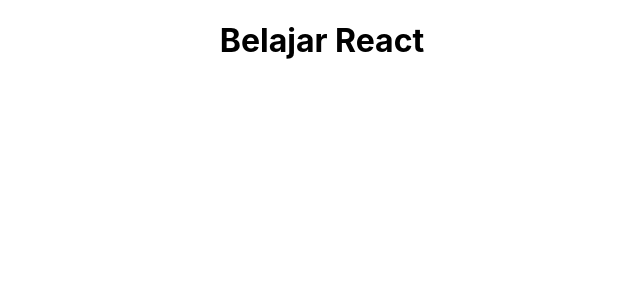
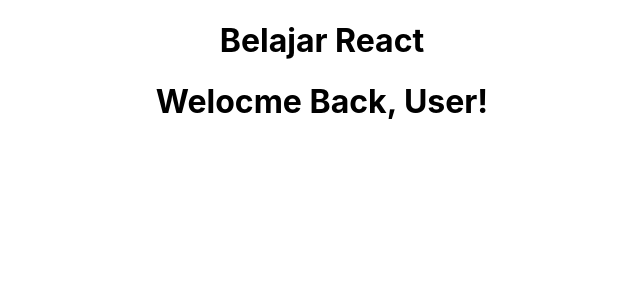
Before and after one commit to PatriciaAnggraeni/belajar-react, a React (Create React App) app in the folder latihan-react/: page / in a window 1280 px wide. Shown: the top 300 px of the page, without its empty margins (318-958 px from the left). Built offline with nearby package versions, Linux system fonts and the light colour scheme.

Commit message:
section 2 - functional components

```diff
--- a/latihan-react/src/App.js
+++ b/latihan-react/src/App.js
@@ -3,12 +3,16 @@
 
 // import file component di sini (file js)
 import { Intro } from './components/Intro';
+import Welcome from './components/Welcome';
 
 function App() {
     return (
         <div className="App">
             {/* panggil fungsi Intro di sini, tag berupa nama fungsi */}
             <Intro/>
+
+            {/* panggil fungsi Welcome di sini, tag berupa nama fungsi */}
+            <Welcome/>
         </div>
     );
 }
--- a/latihan-react/src/components/Welcome.js
+++ b/latihan-react/src/components/Welcome.js
@@ -0,0 +1,10 @@
+// mengimport module React ke dalam file js (wajib)
+import React from 'react';
+
+// menggunakan functional komponen
+function Welcome() {
+    return <h1>Welocme Back, User!</h1>
+}
+
+// eksport fungsi agarbisa diimport di app.js
+export default Welcome;
```
